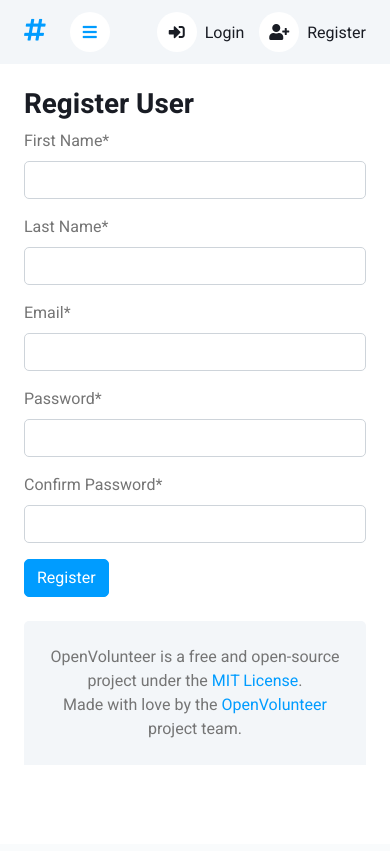
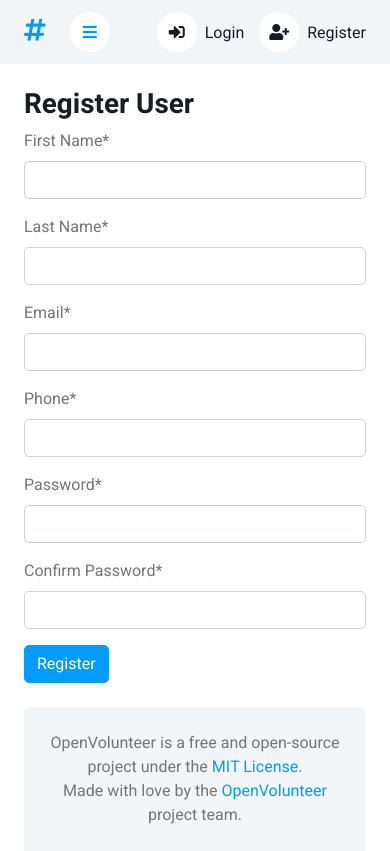
Before and after one commit to rodneygauna/openvolunteer, a Flask app: page /register in a window 390 px wide. Before the commit the page ends 738 px from the top, so only its background shows below. Run offline with Flask 3, Linux system fonts and the light colour scheme; some libraries are stand-ins or nearby versions.

Commit message:
addition of phone data point

```diff
--- a/web/templates/users/register.html
+++ b/web/templates/users/register.html
@@ -15,6 +15,10 @@
     form.email(class="form-control") }}
   </div>
   <div class="mb-3">
+    {{ form.phone.label(class="form-label") }} {{
+    form.phone(class="form-control") }}
+  </div>
+  <div class="mb-3">
     {{ form.password.label(class="form-label") }} {{
     form.password(class="form-control") }}
   </div>
--- a/web/users/forms.py
+++ b/web/users/forms.py
@@ -22,6 +22,7 @@ class RegisterUserForm(FlaskForm):
     first_name = StringField('First Name*', validators=[DataRequired()])
     last_name = StringField('Last Name*', validators=[DataRequired()])
     email = StringField('Email*', validators=[DataRequired(), Email()])
+    phone = StringField('Phone*', validators=[DataRequired()])
     password = PasswordField('Password*', validators=[DataRequired(), EqualTo(
         'pass_confirm', message='Passwords must match.')])
     pass_confirm = PasswordField(
--- a/web/users/models.py
+++ b/web/users/models.py
@@ -32,6 +32,7 @@ class User(db.Model, UserMixin):
     first_name = db.Column(db.String(255), nullable=False)
     last_name = db.Column(db.String(255), nullable=False)
     email = db.Column(db.String(255), unique=True, index=True)
+    phone = db.Column(db.String(255), nullable=False)
     password_hash = db.Column(db.String(255))
     role = db.Column(db.String(255), default="user")
     status = db.Column(db.String(255), default="active")
--- a/web/users/views.py
+++ b/web/users/views.py
@@ -54,6 +54,7 @@ def register_user():
             first_name=form.first_name.data,
             last_name=form.last_name.data,
             email=form.email.data,
+            phone=form.phone.data,
             password_hash=generate_password_hash(form.password.data),
         )
         if check_if_first_user is None:
```
